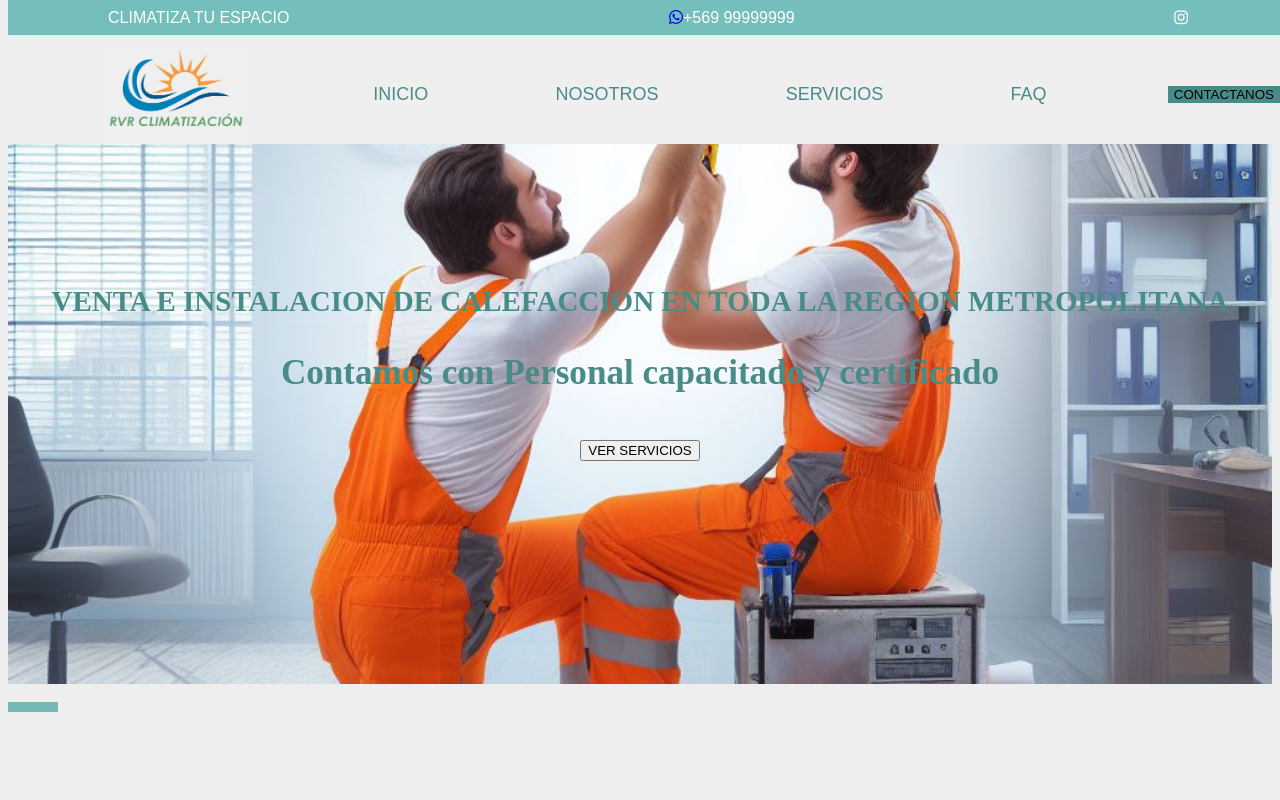
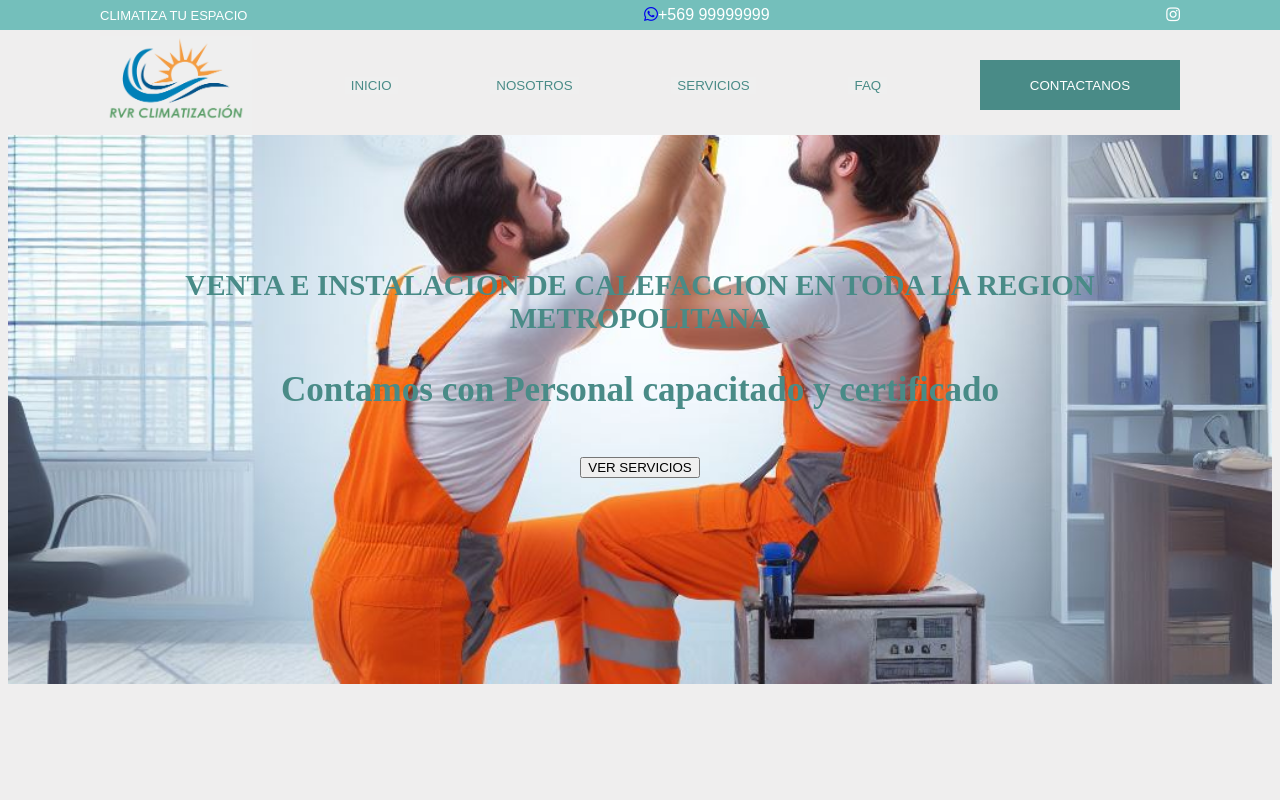
Before and after one commit to AlexMaiz/RVRJavascript, a plain HTML site: page index.html in a window 1280 px wide. Shown: the top 800 px of the page. Drawn offline with Linux system fonts and the light colour scheme.

Commit message:
solo cambiar css

```diff
--- a/index.html
+++ b/index.html
@@ -4,68 +4,51 @@
         <link rel="stylesheet" type="text/css" href="style.css">
         <link rel="stylesheet" href="https://cdnjs.cloudflare.com/ajax/libs/font-awesome/6.0.0-beta3/css/all.min.css">
         <link rel="stylesheet" href="https://cdnjs.cloudflare.com/ajax/libs/font-awesome/4.7.0/css/font-awesome.min.css">
-    </head>
+
+      </head>
 <body class="fondo">
   <br><br>
   <div class="rectangulo">
-        <div class="bordes-izquierda" style="color: white; font-family: Arial, Helvetica, sans-serif;text-align: left;" >CLIMATIZA TU ESPACIO</div>
+        <div class="bordes-izquierda" style="color: white; font-family: Arial, Helvetica, sans-serif;text-align: left;font-size: small;" >CLIMATIZA TU ESPACIO</div>
         <div style="color: white; font-family: Arial, Helvetica, sans-serif;text-align: center;"> <a href="https://wa.me/56958280310" target="_blank"><i class="fab fa-whatsapp"></i></a>+569 99999999</div>
         <div class="bordes-derecha" style="color: white; text-align: right;"><i class="fa fa-instagram"></i></div>
   </div>
 <!----------------------------------------------------------------------------------------------------------------------------------------->
-    <div class="rectangulo2">
+  <div class="rectangulo2" style="margin: 0;">
       <div class="bordes-izquierda">
-        <button class="sin-borde">
-          <img src="./assets/logo-sin-fondo.png" alt="" height="90px" width="140px">
-        </button>
+        <button class="sin-borde"><img src="./assets/logo-sin-fondo.png" alt="" height="93px" width="140px"></button>
       </div>
       <div>
-          <button class="sin-borde" style="color: #498B87;font-size: large;">INICIO</button>
+          <button class="sin-borde" style="color: #498B87;">INICIO</button>
       </div>
       <div>
-        <button class="sin-borde" style="color: #498B87; font-size: large;">NOSOTROS</button>
+        <button class="sin-borde" style="color: #498B87; ">NOSOTROS</button>
       </div>
       <div>
-        <button class="sin-borde" style="color: #498B87;font-size: large;">SERVICIOS</button>
+        <button class="sin-borde" style="color: #498B87;">SERVICIOS</button>
       </div>
       <div>
-        <button class="sin-borde" style="color: #498B87;font-size: large;">FAQ</button>
+        <button class="sin-borde" style="color: #498B87;">FAQ</button>
       </div>
-      <div>
-        <button class="sin-borde" style="background-color: #498B87;">CONTACTANOS</button>
+      <div class="bordes-derecha">
+        <button class="sin-borde" style="background-color: #498B87;width: 200px; height: 50px;color: white;">CONTACTANOS</button>
       </div>
-    </div>
+  </div>
 <!----------------------------------------------------------------------------------------------------------------------------------------->
-
-    <div class="row rectangulo3">
-      <div class="col-1"></div>
-      <div class="col">
+    <div class="rectangulo3">
+      <div class="bordes-izquierda-derecha">
         <h1 style="font-weight: bold; font-size: 29px;">VENTA E INSTALACION DE CALEFACCION EN TODA LA REGION METROPOLITANA</h1>
         <h3 >Contamos con Personal capacitado y certificado</h3>
         <button class="btn custom-button">VER SERVICIOS</button>
       </div>
-      <div class="col-1"></div>
     </div>
-    <br>
-    <div class="row">
-      <div class="col-1"></div>
-      <div class="col-1"></div>
-      <div class="col-1"></div>
-      <div class="col-1"></div>
-      <div class="col barra-uno"></div>
-      <div class="col-1"></div>
-      <div class="col-1"></div>
-      <div class="col-1"></div>
-      <div class="col-1"></div>
-    </div>
-
-<br><br>
+<!----------------------------------------------------------------------------------------------------------------------------------------->
 <div class="row rectangulo4">
   <div class="col-1"></div>
   <div class="col">
     <div class="row">
       <div class="col text-center">
-        <img src="./../../assets/imagenes/logo-sin-fondo.png" height="300px" width="350px">
+        <img src="./assets/logo-sin-fondo.png" height="300px" width="350px">
       </div>
     </div>
     <div class="row">
@@ -102,17 +85,7 @@
   </div>
   <div class="col-1"></div>
 </div>
-<div class="row rectangulo6">
-  <div class="col-1"></div>
-  <div class="col-1"></div>
-  <div class="col-1"></div>
-  <div class="col-1"></div>
-  <div class="col barra-uno"></div>
-  <div class="col-1"></div>
-  <div class="col-1"></div>
-  <div class="col-1"></div>
-  <div class="col-1"></div>
-</div>
+<!----------------------------------------------------------------------------------------------------------------------------------------->
 <div class="row rectangulo10">
     <div class="col-1"></div>
     <div class="col">
@@ -120,6 +93,7 @@
     </div>
     <div class="col-1"></div>
   </div>
+<!----------------------------------------------------------------------------------------------------------------------------------------->
   <div class="row rectangulo11">
     <div class="col-1"></div>
     <div class="col">
@@ -173,6 +147,7 @@
     </div>
     <div class="col-1"></div>
   </div>
+<!----------------------------------------------------------------------------------------------------------------------------------------->
   <div class="row rectangulo12">
     <div class="col-1"></div>
     <div class="col">
@@ -184,6 +159,7 @@
     </div>
     <div class="col-1"></div>
   </div>
+<!----------------------------------------------------------------------------------------------------------------------------------------->
 
   <div class="row rectangulo13">
     <div class="row justify-content-center align-items-center">
--- a/style.css
+++ b/style.css
@@ -12,6 +12,11 @@
 .bordes-izquierda{
   padding-left: 100px;
 }
+
+.bordes-izquierda-derecha{
+  padding-right: 100px;
+  padding-left: 100px;
+}
 .fa-instagram {
   font-size: 50px;
 }
@@ -21,15 +26,19 @@
   position: fixed;
   top: 0;
   width: 100%;
-  height: 35px;
+  height: 30px;
   display: flex;
   justify-content: space-between;
   align-items: center;
+  margin-bottom: 0;
+  left: 0;
+  right: 0;
 }
 
 .rectangulo2 {
   background-color: #EFEEEE;
   position: fixed;
+  top: 35px;
   left: 0;
   right: 0;
   z-index: 3;
@@ -38,6 +47,7 @@
   display: flex;
   align-items: center;
   justify-content: space-between;
+  font-weight: bold;
 }
 
 .rectangulo3 {
@@ -52,6 +62,8 @@
   font-size: 30px; /* Tamaño del texto */
   text-align: center;
   height: 600px;
+  left: 0;
+  right: 0;
 
 }
 
```
